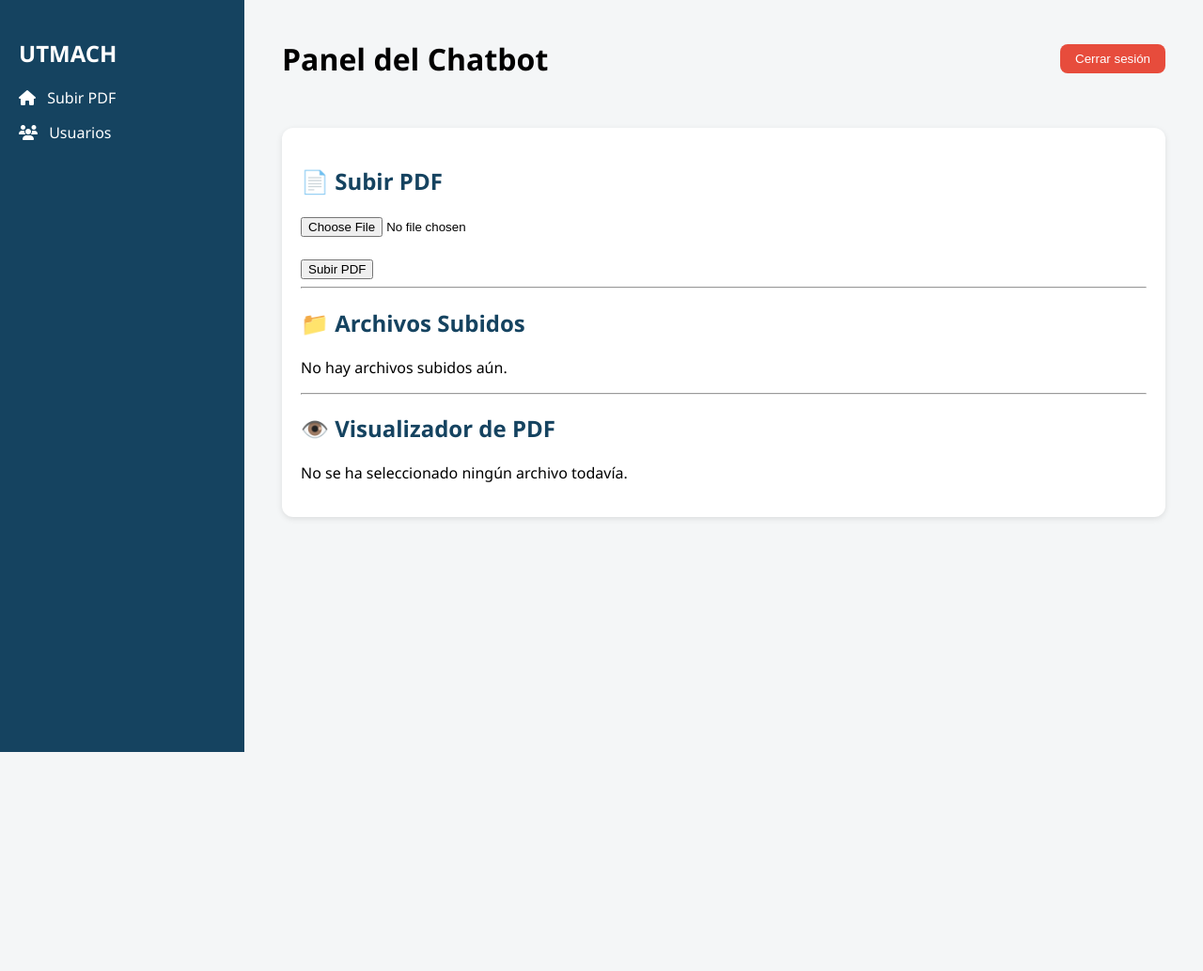
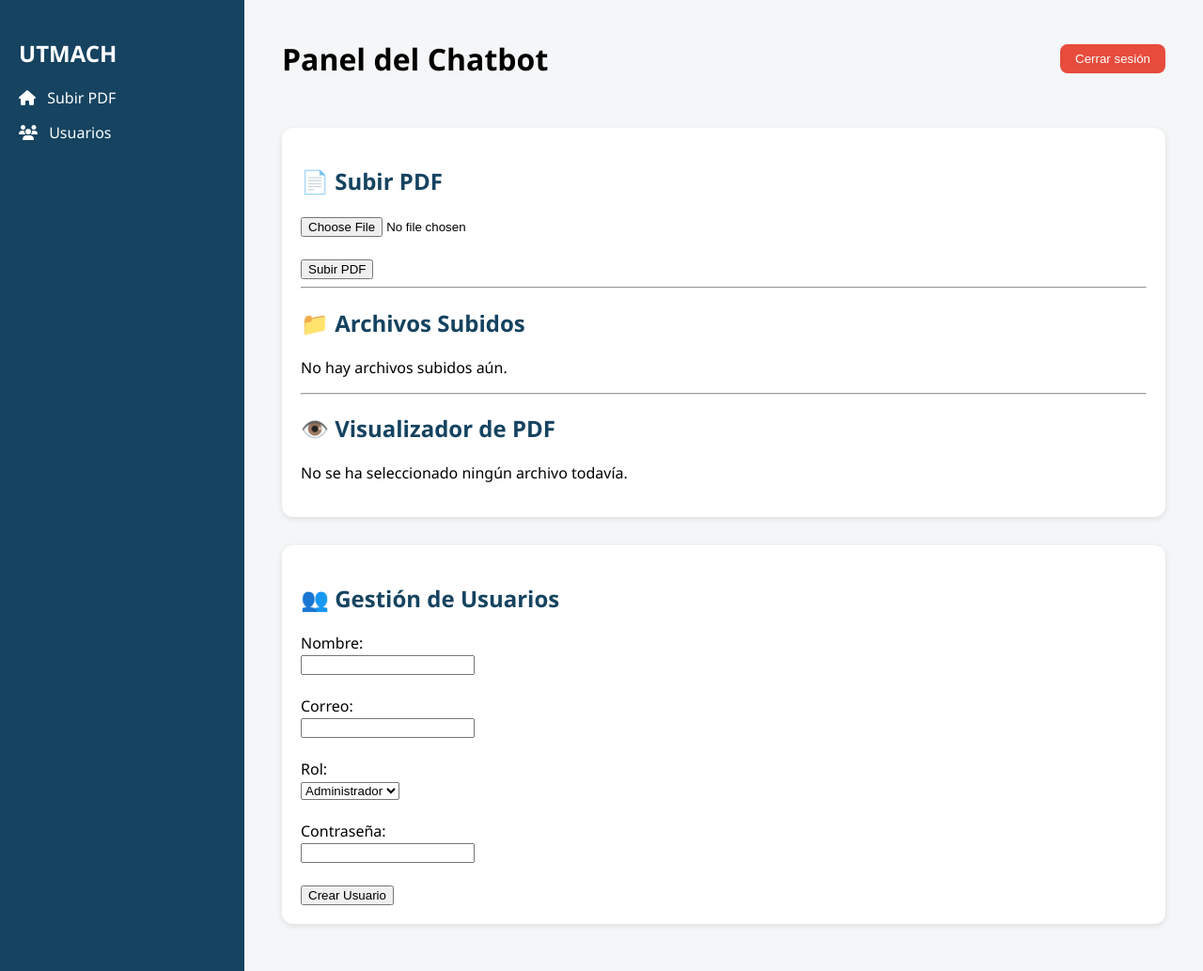
Before and after one commit to faustofi1262/neon-pdf-chatbot, a Flask app: page /panel in a window 1280 px wide. Shown: the whole page at 94% size. Before the commit the page ends 800 px from the top, so only its background shows below. Run offline with Flask 3, Linux system fonts and the light colour scheme; data that the repository does not hold is empty; some libraries are stand-ins or nearby versions.

Commit message:
se modifico el panel con otra estructura

```diff
--- a/app.py
+++ b/app.py
@@ -159,3 +159,20 @@ def eliminar_pdf():
         flash(f"⚠️ Error al eliminar el archivo: {e}")
 
     return redirect(url_for('panel'))
+@app.route('/crear_usuario', methods=['POST'])
+def crear_usuario():
+    nombre = request.form['nombre']
+    correo = request.form['correo']
+    rol = request.form['rol']
+    clave = request.form['clave']  # Se puede cifrar si se desea seguridad la tabla recibe hash
+
+    conn = get_connection()
+    cur = conn.cursor()
+    cur.execute("INSERT INTO usuarios (nombre, correo, rol, clave) VALUES (%s, %s, %s, %s)",
+                (nombre, correo, rol, clave))
+    conn.commit()
+    cur.close()
+    conn.close()
+
+    flash("✅ Usuario creado correctamente")
+    return redirect(url_for('panel'))
--- a/templates/panel.html
+++ b/templates/panel.html
@@ -81,7 +81,29 @@
           <p>No se ha seleccionado ningún archivo todavía.</p>
         {% endif %}
       </section>
+      <!-- Fragmento para insertar al lado derecho bajo Subir PDF -->
+      <section id="usuarios" class="card">
+        <h2>👥 Gestión de Usuarios</h2>
+          <form method="POST" action="/crear_usuario">
+          <label for="nombre">Nombre:</label><br>
+          <input type="text" name="nombre" required><br><br>
 
+          <label for="correo">Correo:</label><br>
+          <input type="email" name="correo" required><br><br>
+
+          <label for="rol">Rol:</label><br>
+      <select name="rol" required>
+          <option value="admin">Administrador</option>
+          <option value="usuario">Usuario</option>
+          <option value="invitado">Invitado</option>
+      </select><br><br>
+
+          <label for="clave">Contraseña:</label><br>
+          <input type="password" name="clave" required><br><br>
+
+          <button type="submit">Crear Usuario</button>
+        </form>
+      </section>
     </main>
   </div>
 </body>
```
